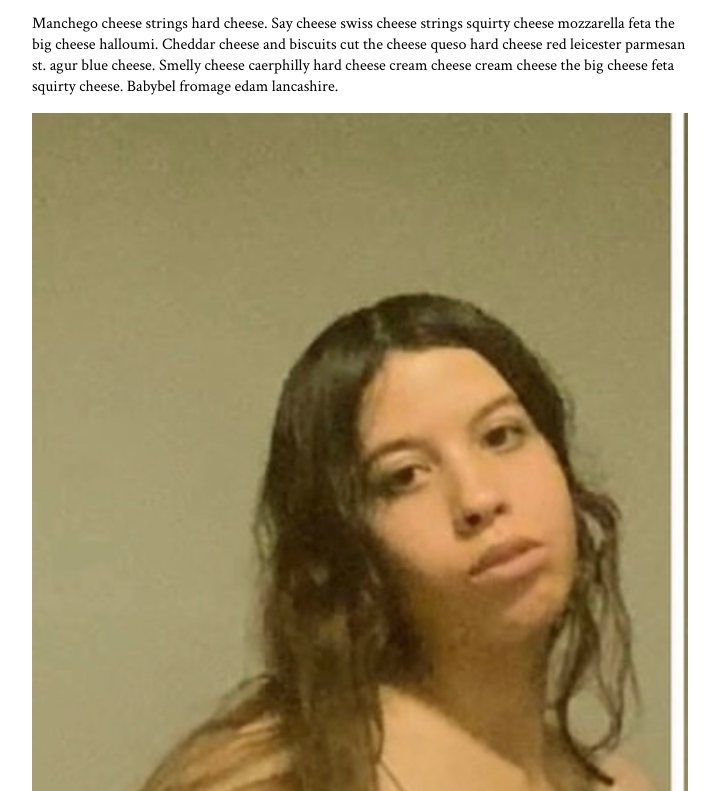
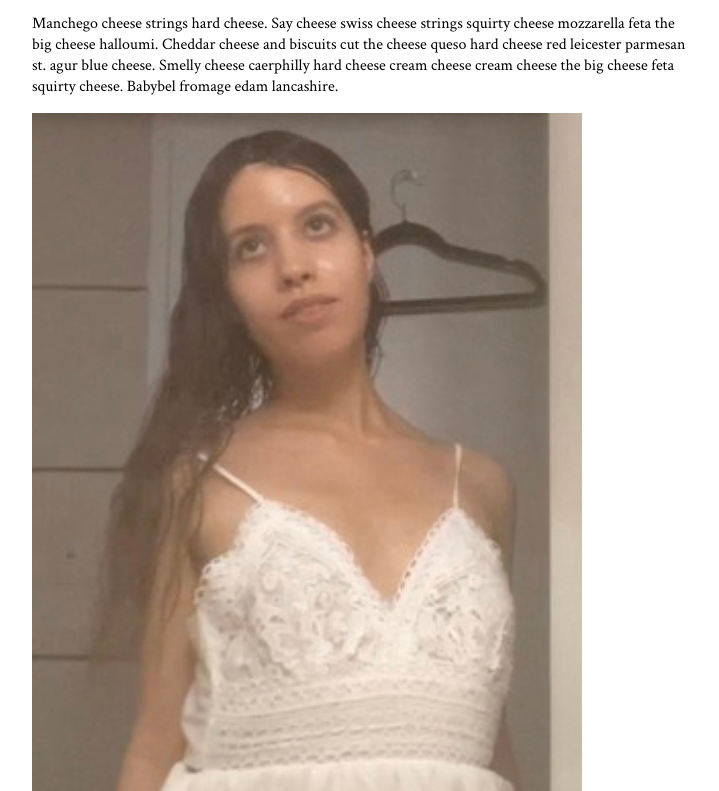
Before and after one commit to chloeposthumacoelho/chloversletters, a website: page index.html in a window 1280 px wide. Shown: the part 1709-2500 px from the top of the page, without its empty margins (280-999 px from the left). Drawn offline with Linux system fonts and the light colour scheme; a web font is replaced by a local one.

Commit message:
Update index.html

```diff
--- a/index.html
+++ b/index.html
@@ -52,7 +52,7 @@
     <picture>
     <source media="(max-width: 360px)" srcset="images_src/volt-small.jpg">
     <source media="(max-width: 600px)" srcset="images_src/volt-medium.jpg">
-    <img src="images_src/ECF76090-A866-4A3F-B443-3607BA67E2EF_1_105_c.jpeg
+    <img src="images_src/F4C6D2E8-948A-4FB8-9BDA-B978EB7AB971.jpeg
 " alt="volt text sign on metro wall">
     </picture>
     <figcaption>The Volt</figcaption>
```
